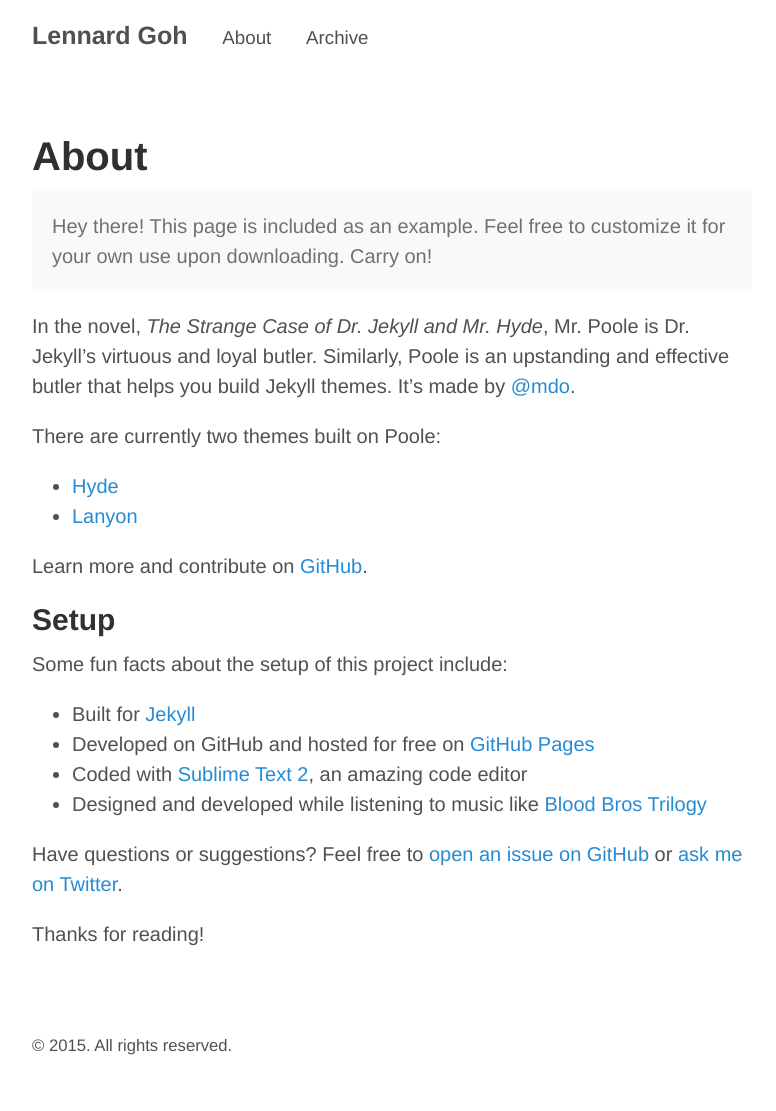
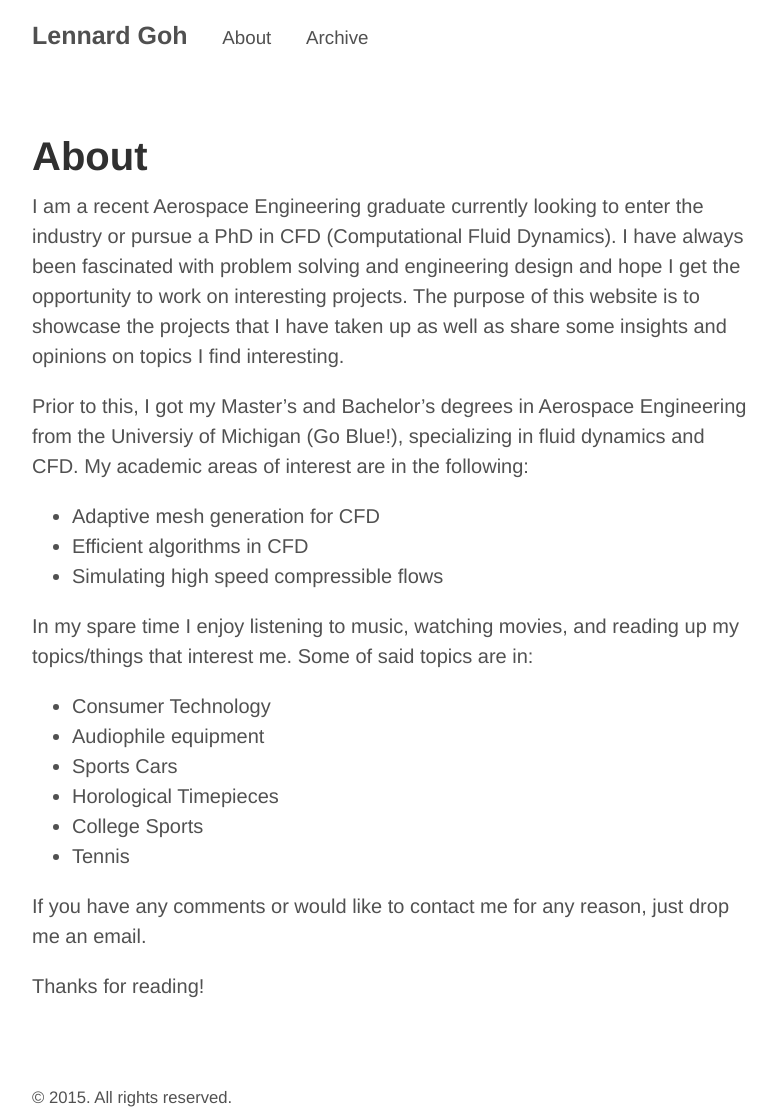
Before and after one commit to lennardgoh/lennardgoh.github.io, a Jekyll site: the page built from about.md, in a window 1280 px wide. Shown: the whole page, without its empty margins (248-1024 px from the left). Built offline with Jekyll 4.4.1, drawn with Linux system fonts in a browser that asks for light colours; Markdown is read by kramdown in place of the engine named in the settings; before the commit the page ends 1059 px from its top, so only the background shows below that.

Commit message:
Updated About Me Page

```diff
--- a/about.md
+++ b/about.md
@@ -3,28 +3,23 @@ layout: page
 title: About
 ---
 
-<p class="message">
-  Hey there! This page is included as an example. Feel free to customize it for your own use upon downloading. Carry on!
-</p>
+I am a recent Aerospace Engineering graduate currently looking to enter the industry or pursue a PhD in CFD (Computational Fluid Dynamics). I have always been fascinated with problem solving and engineering design and hope I get the opportunity to work on interesting projects. The purpose of this website is to showcase the projects that I have taken up as well as share some insights and opinions on topics I find interesting.
 
-In the novel, *The Strange Case of Dr. Jekyll and Mr. Hyde*, Mr. Poole is Dr. Jekyll's virtuous and loyal butler. Similarly, Poole is an upstanding and effective butler that helps you build Jekyll themes. It's made by [@mdo](https://twitter.com/mdo).
+Prior to this, I got my Master's and Bachelor's degrees in Aerospace Engineering from the Universiy of Michigan (Go Blue!), specializing in fluid dynamics and CFD. My academic areas of interest are in the following:
 
-There are currently two themes built on Poole:
+* Adaptive mesh generation for CFD
+* Efficient algorithms in CFD
+* Simulating high speed compressible flows
 
-* [Hyde](http://hyde.getpoole.com)
-* [Lanyon](http://lanyon.getpoole.com)
+In my spare time I enjoy listening to music, watching movies, and reading up my topics/things that interest me. Some of said topics are in:
 
-Learn more and contribute on [GitHub](https://github.com/poole).
+* Consumer Technology
+* Audiophile equipment
+* Sports Cars
+* Horological Timepieces
+* College Sports
+* Tennis
 
-## Setup
-
-Some fun facts about the setup of this project include:
-
-* Built for [Jekyll](http://jekyllrb.com)
-* Developed on GitHub and hosted for free on [GitHub Pages](https://pages.github.com)
-* Coded with [Sublime Text 2](http://sublimetext.com), an amazing code editor
-* Designed and developed while listening to music like [Blood Bros Trilogy](https://soundcloud.com/maddecent/sets/blood-bros-series)
-
-Have questions or suggestions? Feel free to [open an issue on GitHub](https://github.com/poole/poole/issues/new) or [ask me on Twitter](https://twitter.com/mdo).
+If you have any comments or would like to contact me for any reason, just drop me an email.
 
 Thanks for reading!
```
